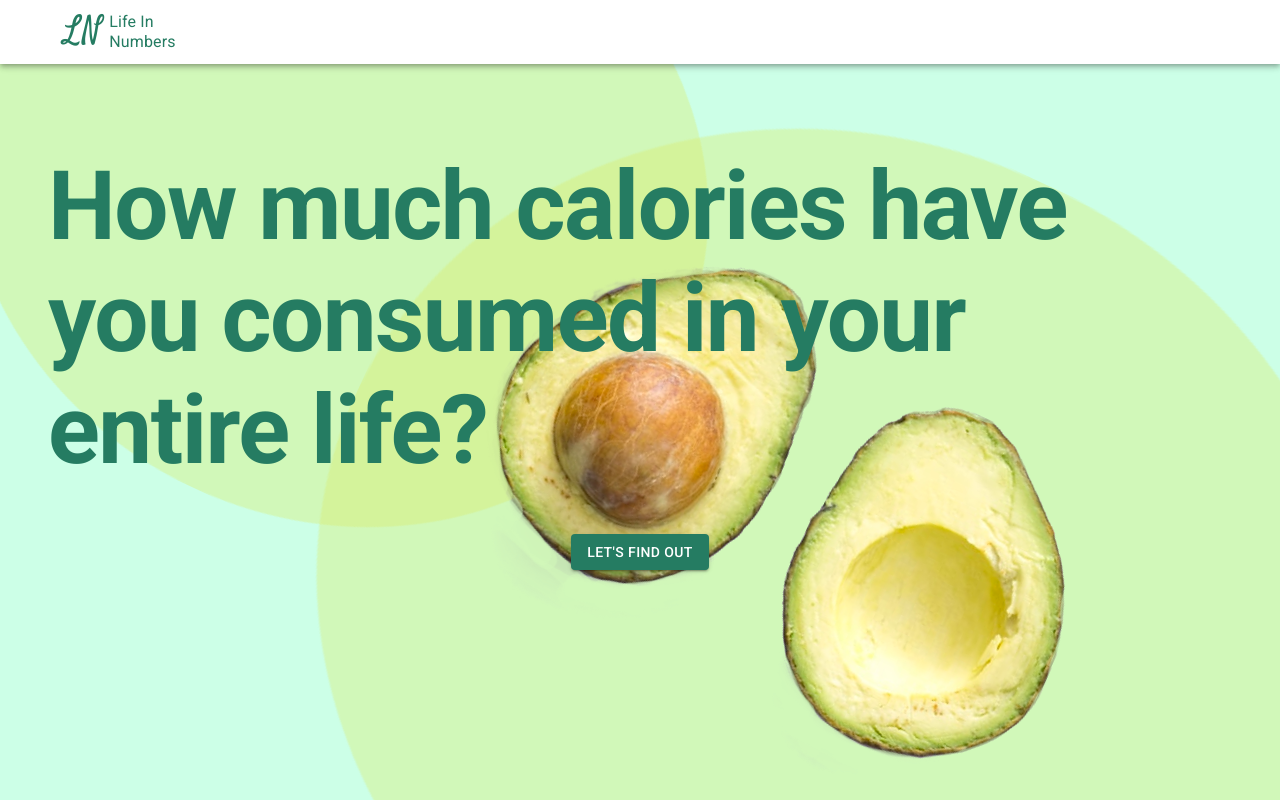
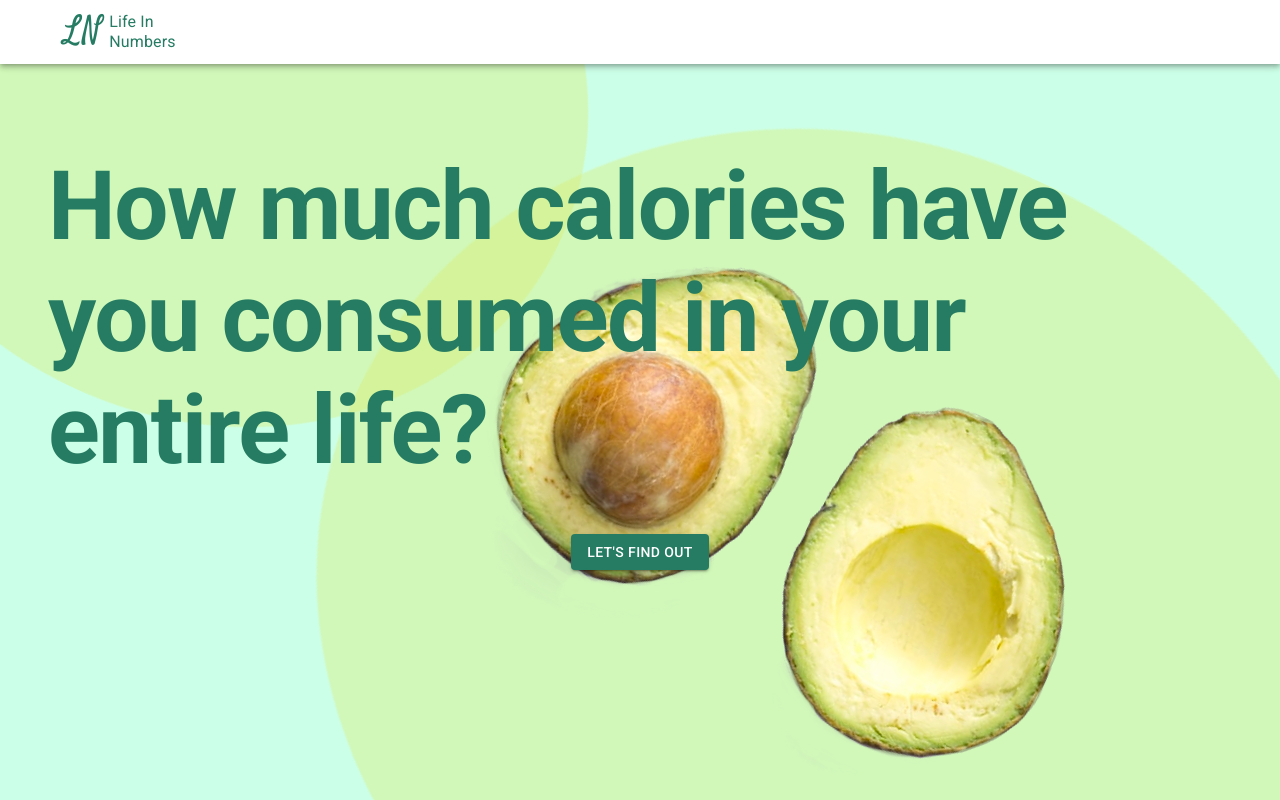
Before and after one commit to PatrickHallek/life-in-numbers, a React (Create React App) app in the folder frontend/: page / in a window 1280 px wide. Built offline with nearby package versions, Linux system fonts and the light colour scheme.

Commit message:
Add styles

```diff
--- a/frontend/src/components/calories/calories.css
+++ b/frontend/src/components/calories/calories.css
@@ -70,8 +70,8 @@
 
 .backgroundEllipseTop {
   position: absolute;
-  top: -100px;
-  left: 20px;
+  top: -200px;
+  left: -100px;
   z-index: -1;
   transform: rotate(25deg) scale(1.2);
   animation: ellipseTopSlide 1.2s ease;
@@ -84,8 +84,8 @@
   }
 
   to {
-    top: -100px;
-    left: 20px;
+    top: -200px;
+    left: -100px;
   }
 }
 
```
Also changed, not shown: frontend/src/components/layouts/layouts.css (added).
